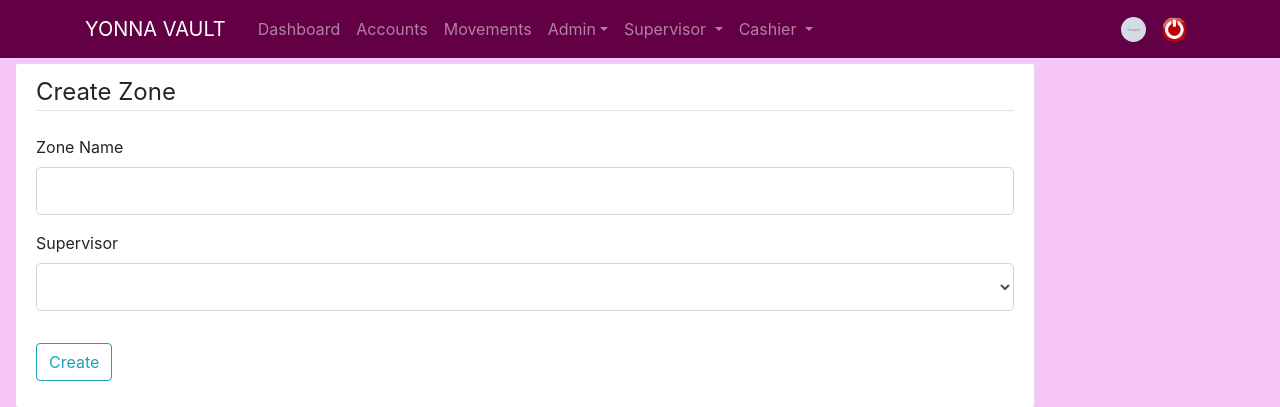
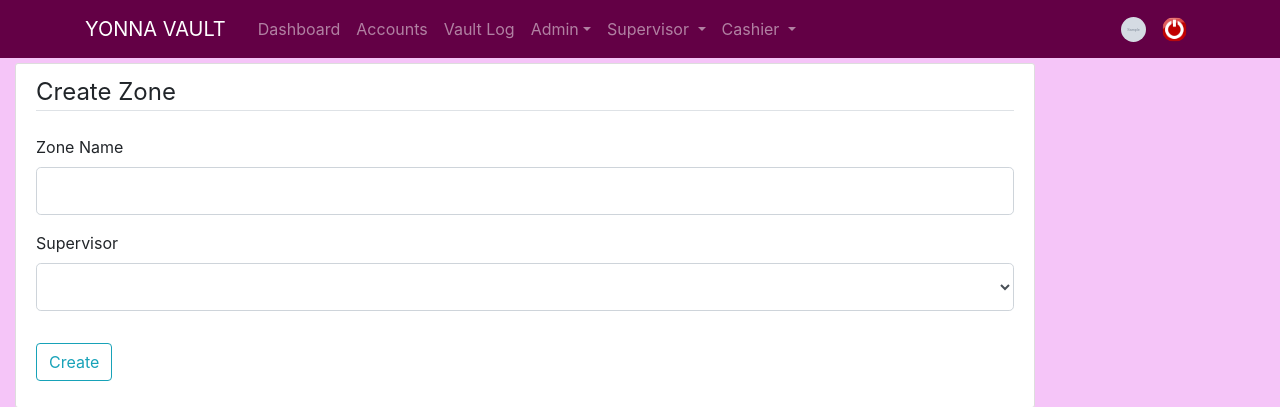
Before and after one commit to laminjawla1/Vault-Management-Tool, a Flask app: page /zones/admin/zones/new in a window 1280 px wide; the page is wider, and only the part inside the window is pictured. Shown: the top 407 px of that part. Run offline with Flask 3, Linux system fonts and the light colour scheme; a user stored in the database is signed in; tables that the repository leaves empty hold one stand-in row (values such as "Sample post"); grey boxes marked "Sample" are stand-in pictures; some libraries are stand-ins or nearby versions.

Commit message:
Removed Branch and Zone Locations and added a vault log

```diff
--- a/vault/templates/layout.html
+++ b/vault/templates/layout.html
@@ -39,7 +39,7 @@
                             {% if current_user.is_admin %}
                                 <a class="nav-item nav-link" href="{{ url_for('_main.dashboard') }}">Dashboard</a>
                                 <a class="nav-item nav-link" href="{{ url_for('_accounts.accounts') }}">Accounts</a>
-                                <a class="nav-item nav-link" href="{{ url_for('_main.movements') }}">Movements</a>
+                                <a class="nav-item nav-link" href="{{ url_for('_main.movements') }}">Vault Log</a>
                                 <li class="nav-item dropdown"><a class="nav-link dropdown-toggle" href="#" role="button" data-bs-toggle="dropdown"
                                         aria-expanded="false">Admin</a>
                                     <ul class="dropdown-menu">
--- a/vault/templates/movements.html
+++ b/vault/templates/movements.html
@@ -1,7 +1,7 @@
 {% extends "layout.html" %}
 {% block content %}
 <div style="width: 1380px;">
-    <h3>Movements</h3><br>
+    <h3>Vault Log</h3>
     <table class="table table-striped table-bordered table-dark table-hover">
     <thead class="thead-dark">
         <tr>
```
